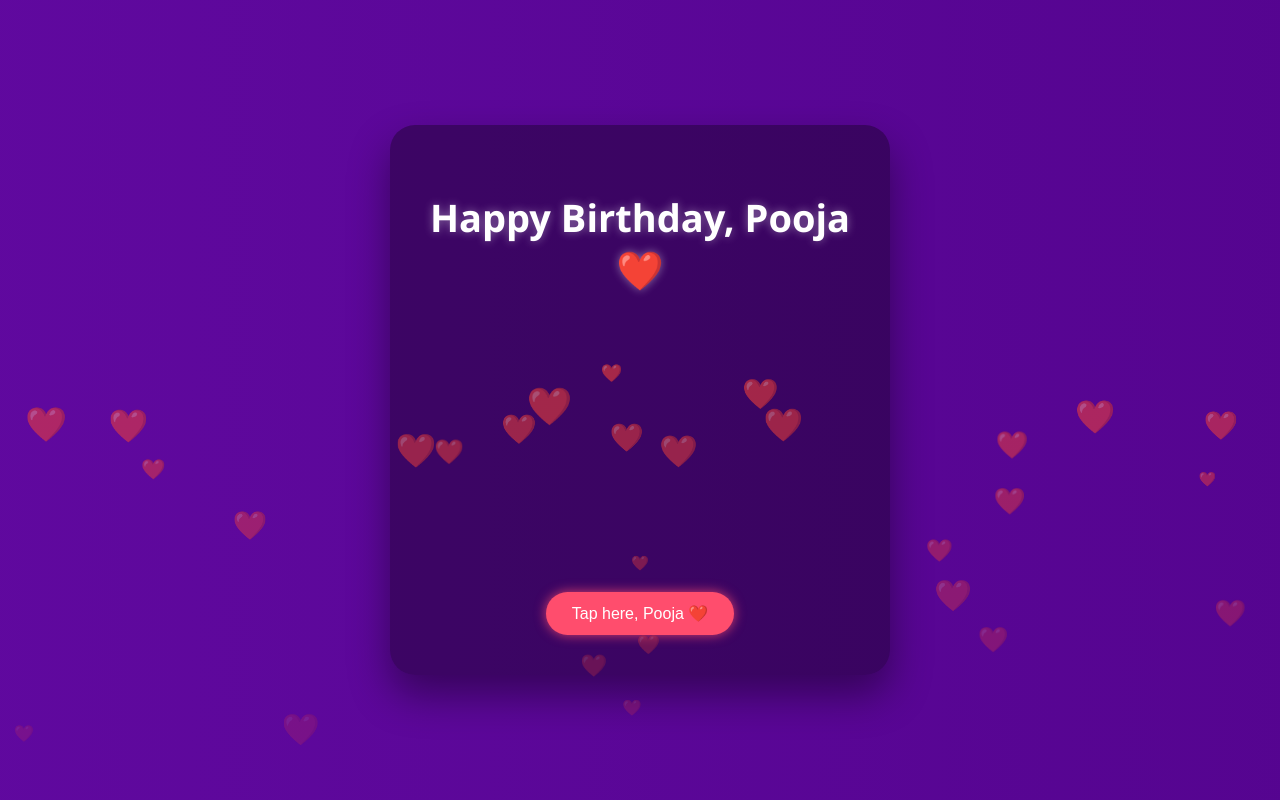
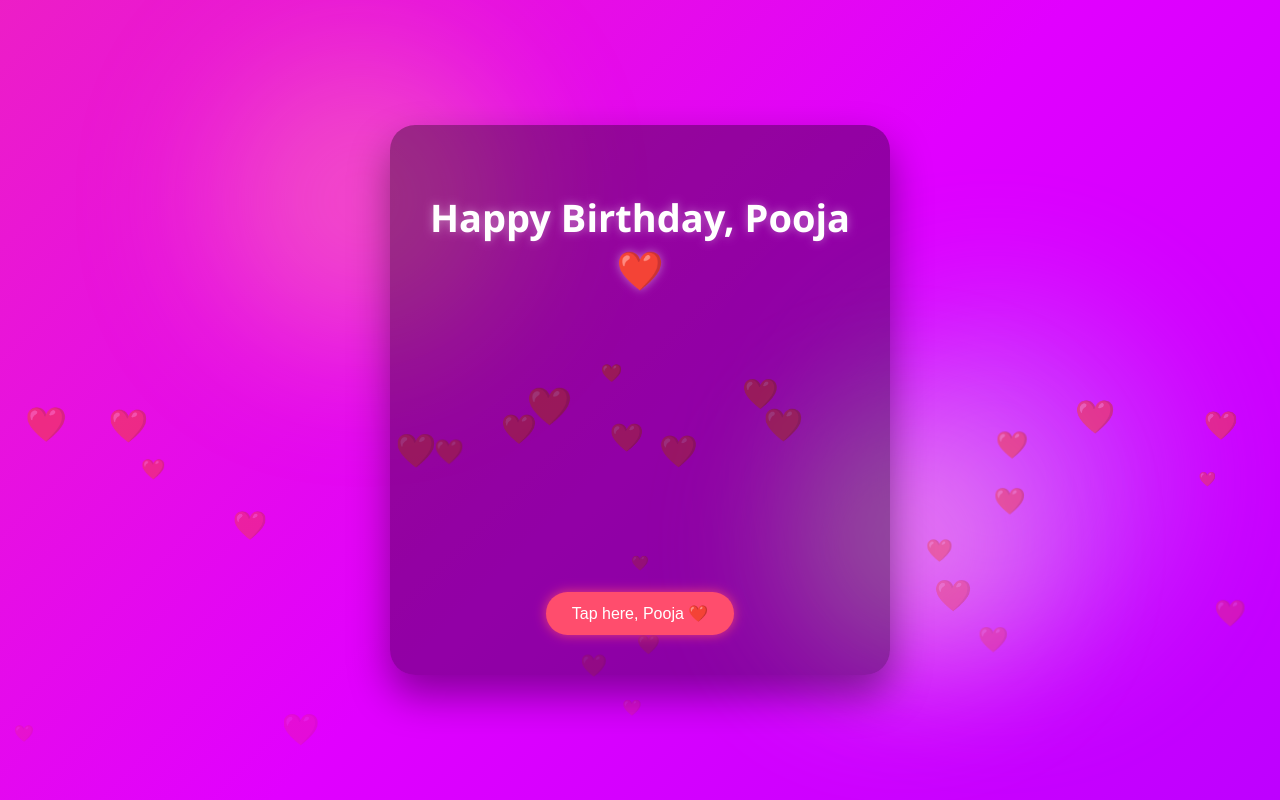
Before and after one commit to Rudra2222007/Happy-Birthday-Pooja-, a plain HTML site: page index.html in a window 1280 px wide. Drawn offline with Linux system fonts and the light colour scheme.

Commit message:
Update index.html

```diff
--- a/index.html
+++ b/index.html
@@ -14,20 +14,61 @@ body {
     align-items: center;
     font-family: 'Segoe UI', sans-serif;
     color: white;
-
-    /* Animated dark violet gradient */
-    background: linear-gradient(270deg, #4b0082, #6a0dad, #8a2be2);
-    background-size: 600% 600%;
-    animation: gradientShift 20s ease infinite;
 }
 
-@keyframes gradientShift {
-    0% { background-position: 0% 50%; }
-    50% { background-position: 100% 50%; }
-    100% { background-position: 0% 50%; }
+/* 🌈 Animated Gradient Background */
+.background {
+    position: fixed;
+    inset: 0;
+    background: linear-gradient(
+        -45deg,
+        #7f00ff,
+        #e100ff,
+        #ff4d6d,
+        #ff9671
+    );
+    background-size: 400% 400%;
+    animation: gradientMove 18s ease infinite;
+    z-index: -3;
 }
 
+/* ✨ Glowing Orbs */
+.orb {
+    position: absolute;
+    border-radius: 50%;
+    filter: blur(70px);
+    opacity: 0.45;
+    animation: floatOrb 20s linear infinite;
+    z-index: -2;
+}
 
+.orb.one {
+    width: 300px;
+    height: 300px;
+    background: #ff8fab;
+    top: 10%;
+    left: 15%;
+}
+
+.orb.two {
+    width: 350px;
+    height: 350px;
+    background: #c77dff;
+    bottom: 15%;
+    right: 10%;
+    animation-duration: 26s;
+}
+
+.orb.three {
+    width: 250px;
+    height: 250px;
+    background: #ffd6e0;
+    top: 55%;
+    left: 60%;
+    animation-duration: 30s;
+}
+
+/* Card */
 .card {
     background: rgba(0, 0, 0, 0.35);
     padding: 40px;
@@ -36,6 +77,7 @@ body {
     max-width: 420px;
     box-shadow: 0 20px 40px rgba(0,0,0,0.4);
     animation: fadeIn 2s ease;
+    z-index: 5;
 }
 
 h1 {
@@ -73,6 +115,18 @@ button {
 }
 
 /* Animations */
+@keyframes gradientMove {
+    0% { background-position: 0% 50%; }
+    50% { background-position: 100% 50%; }
+    100% { background-position: 0% 50%; }
+}
+
+@keyframes floatOrb {
+    0% { transform: translate(0,0); }
+    50% { transform: translate(40px,-60px); }
+    100% { transform: translate(0,0); }
+}
+
 @keyframes fadeIn {
     from { opacity: 0; transform: translateY(30px); }
     to { opacity: 1; transform: translateY(0); }
@@ -89,6 +143,7 @@ button {
     position: absolute;
     top: -10px;
     animation: fall linear infinite;
+    z-index: 2;
 }
 
 @keyframes fall {
@@ -101,6 +156,12 @@ button {
 </head>
 
 <body>
+
+<!-- Animated Background -->
+<div class="background"></div>
+<div class="orb one"></div>
+<div class="orb two"></div>
+<div class="orb three"></div>
 
 <div class="card">
     <h1>Happy Birthday, Pooja ❤️</h1>
@@ -154,7 +215,6 @@ function typeSignature() {
 function startSurprise() {
     typeText();
 
-    // Play music with soft fade-in
     song.volume = 0;
     song.play();
 
@@ -171,7 +231,7 @@ function startSurprise() {
     document.getElementById("startBtn").style.display = "none";
 }
 
-// Falling hearts
+/* Falling hearts */
 for (let k = 0; k < 28; k++) {
     let h = document.createElement("div");
     h.className = "heart-fall";
```
